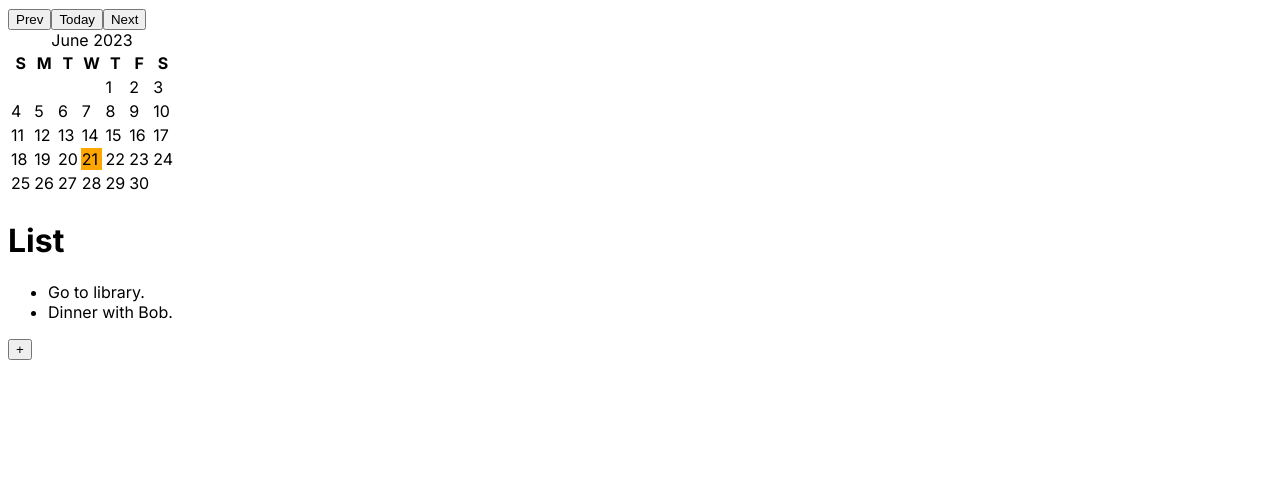
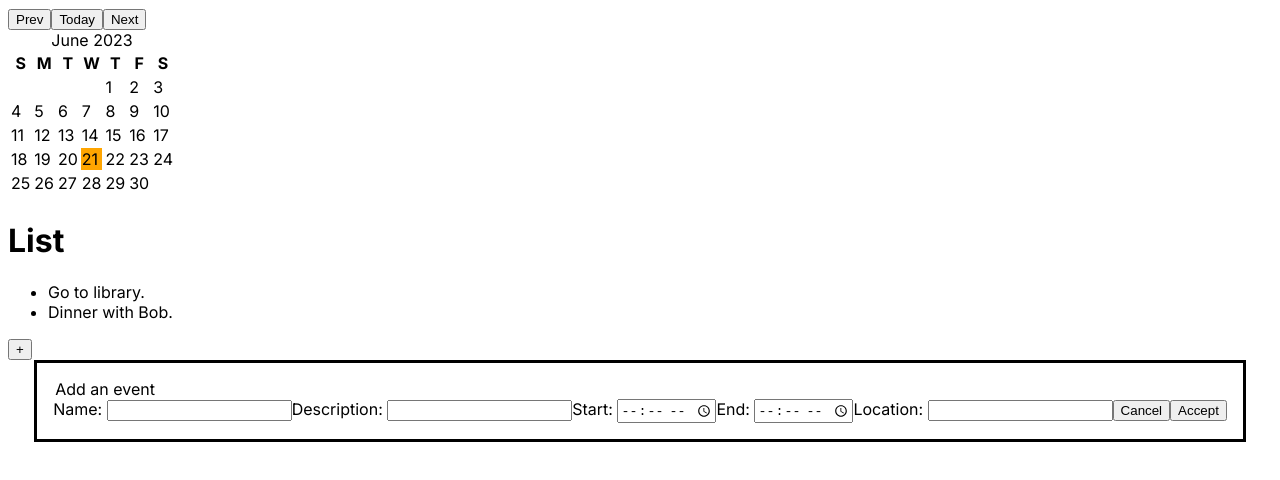
Before and after one commit to snkdrel/calendar-next, a Next.js app: page / in a window 1280 px wide. Shown: the top 480 px of the page. Built offline with nearby package versions, Linux system fonts and the light colour scheme.

Commit message:
Add form for new event

```diff
--- /dev/null
+++ b/components/Form.js
@@ -0,0 +1,27 @@
+export default function Form() {
+    return (
+        <dialog open>
+            <form action="#" method="dialog">
+                <legend>Add an event</legend>
+
+                <label for="name">Name: </label>
+                <input type="text" id="name" name="name"></input>
+
+                <label for="description">Description: </label>
+                <input type="text" id="description" name="description"></input>
+
+                <label for="start">Start: </label>
+                <input type="time" id="start" name="start"></input>
+
+                <label for="end">End: </label>
+                <input type="time" id="end" name="end"></input>
+
+                <label for="location">Location: </label>
+                <input type="text" id="locacion" name="location"></input>
+
+                <button type="button">Cancel</button>
+                <button type="submit">Accept</button>
+            </form>
+        </dialog>
+    );
+}
--- a/components/ListController.js
+++ b/components/ListController.js
@@ -1,3 +1,7 @@
+'use client';
+
+import Form from "./Form";
+
 export default function ListController() {
     return (
         <div>
@@ -6,7 +10,8 @@ export default function ListController() {
           <li>Go to library.</li>
           <li>Dinner with Bob.</li>
         </ul>
-        <button>+</button>
+        <button onClick={() => console.log('clicked!')}>+</button>
+        <Form />
         </div>
     );
 }
```
